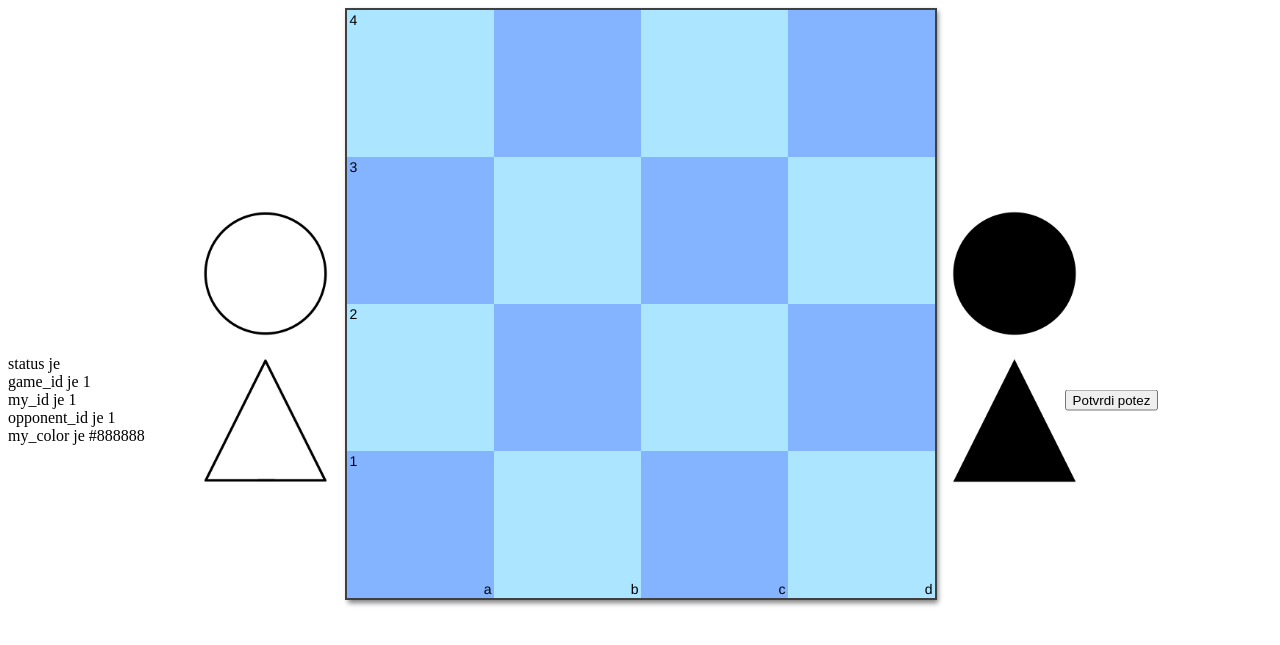
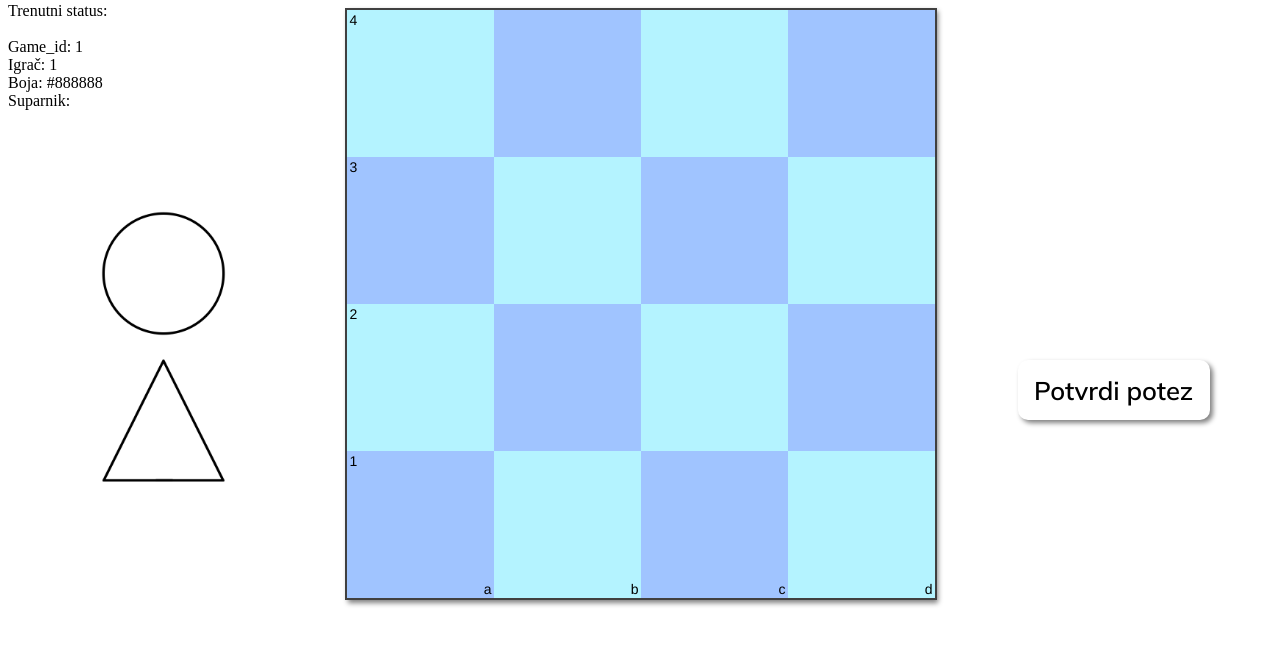
Before and after one commit to zd-mioc/Kontranto, a Django app: template Kontranto_backend/kontranto_igra/templates/kontranto_igra/board.html in a window 1280 px wide. Shown: the top 645 px of the page. Run offline with Django 3.2, Linux system fonts and the light colour scheme; the template is opened without the code that fills it: most values are stand-ins (such as "Sample title", 1, 10 or a date in 2020).

Commit message:
Promjene stila

```diff
--- a/Kontranto_backend/kontranto_igra/static/kontranto_igra/chessboard.css
+++ b/Kontranto_backend/kontranto_igra/static/kontranto_igra/chessboard.css
@@ -23,12 +23,12 @@
 }
 
 .white-1e1d7 {
-  background-color: rgb(172, 229, 255);
+  background-color: #b4f3ff;
   color: #000;
 }
 
 .black-3c85d {
-  background-color: #84b3ff;
+  background-color: #a0c4ff;
   color: #000;
 }
 
@@ -66,7 +66,7 @@
 .spare-pieces-bottom-ae20f {
   position:absolute;
   top:35%;
-  left:15%;
+  left:7%;
   transform:translate(0,-50%);
   width: 11.5%;
   height: 20%;
@@ -76,9 +76,35 @@
 .spare-pieces-top-4028b{
   position:absolute;
   top:35%;
-  right:15%;
+  right:12%;
   transform:translate(0,-50%);
   width: 11.5%;
   height: 20%;
   padding: 0px;
+  display: none
 }
+
+.okvir {
+  position: absolute;
+  color: #000000;
+  text-decoration: none;
+  padding-top: 14px;
+  padding-bottom: 14px;
+  width: 15%;
+  text-align: center;
+  display: block;
+  top: 45%;
+  right: 5.5%;
+  background-color:#fff;
+  border-radius: 10px;
+  box-shadow: 3px 3px 5px grey;
+  font-family: 'Mulish', sans-serif;
+  font-size: 2vw;
+  transition: 0.35s
+}
+a:hover, .okvir:hover{
+  color:#fff;
+  background-color: #1ddadd;
+  transition: 0.35s;
+  cursor: pointer
+}
--- a/Kontranto_backend/kontranto_igra/static/kontranto_igra/chessboard.js
+++ b/Kontranto_backend/kontranto_igra/static/kontranto_igra/chessboard.js
@@ -534,9 +534,9 @@
   function buildContainerHTML (hasSparePieces) {
     var html = '<div class="{chessboard}">'
 
-    if (hasSparePieces) {
-      html += '<div class="{sparePieces} {sparePiecesTop}"></div>'
-    }
+    // if (hasSparePieces) {                         izmjena
+    //   html += '<div class="{sparePieces} {sparePiecesTop}"></div>'
+    // }
 
     html += '<div class="{board}"></div>'
 
@@ -1169,10 +1169,10 @@
 
       if (config.sparePieces) {
         if (currentOrientation === 'white') {
-          $sparePiecesTop.html(buildSparePiecesHTML('black'))
+          // $sparePiecesTop.html(buildSparePiecesHTML('black'))
           $sparePiecesBottom.html(buildSparePiecesHTML('white'))
         } else {
-          $sparePiecesTop.html(buildSparePiecesHTML('white'))
+          // $sparePiecesTop.html(buildSparePiecesHTML('white'))
           $sparePiecesBottom.html(buildSparePiecesHTML('black'))
         }
       }
@@ -1821,7 +1821,7 @@
       $board = $container.find('.' + CSS.board)
 
       if (config.sparePieces) {
-        $sparePiecesTop = $container.find('.' + CSS.sparePiecesTop)
+        // $sparePiecesTop = $container.find('.' + CSS.sparePiecesTop)
         $sparePiecesBottom = $container.find('.' + CSS.sparePiecesBottom)
       }
 
--- a/Kontranto_backend/kontranto_igra/templates/kontranto_igra/board.html
+++ b/Kontranto_backend/kontranto_igra/templates/kontranto_igra/board.html
@@ -22,7 +22,7 @@
     }
     .gamedata{
       position:absolute;
-      top:50%;
+      top:7%;
       transform:translate(0,-50%)
     }
     </style>
@@ -73,7 +73,8 @@
       if (my_color === "black") {
         board.flip()
       }
-      var provjera = setInterval(myTimer, 3000);
+
+      var provjera = setInterval(myTimer, 1000);
       function myTimer() {
         positions=[
         [board.position().a4, board.position().b4, board.position().c4, board.position().d4],
@@ -120,6 +121,7 @@
               opponent_id = data["opponent_id"];
               status = data["game_state"];
               $("#game_status").text(status);
+              $("#opponent_id").text(opponent_id);
               if (status === "WAITING_FOR_MOVE" || status === "WAITING_FOR_BLACK_PLAYER_MOVE" || status === "WAITING_FOR_WHITE_PLAYER_MOVE") { //dohvacanje protivnikovog poteza
                 $.ajax({
                   type:"POST",
@@ -397,20 +399,20 @@
   </script>
 
 
-<div class = "button1">
+<div class = "okvir">
     <input type="hidden" name="csrfmiddlewaretoken" value="{{ csrf }}"/>
-    <button id="button1" name="Potvrdi potez" type="submit">Potvrdi potez</button>
+    <a id="button1" name="Potvrdi potez" type="submit">Potvrdi potez</a>
 </div>
 
 <!-- IZMJENE -->
 
-
 <div class="gamedata">
-  status je <span id="game_status"></span> <br>
-  game_id je {{game_id}} <br>
-  my_id je {{my_id}} <br>
-  opponent_id je {{opponent_id}} <br>
-  my_color je {{my_color}} <br>
+  Trenutni status: <br>
+  <span id="game_status"></span> <br>
+  Game_id: {{game_id}} <br>
+  Igrač: {{my_id}} <br>
+  Boja: {{my_color}} <br>
+  Suparnik: <span id="opponent_id"></span> <br>
 </div>
 
 <div id="board", style="width: 46.6%; box-shadow: 3px 3px 5px grey; display: block; margin: auto;"></div>
```
Also changed, not shown: Kontranto_backend/kontranto_igra/static/kontranto_igra/images/chesspieces/wikipedia/bK.png, Kontranto_backend/kontranto_igra/static/kontranto_igra/images/chesspieces/wikipedia/bQ.png, 1 other file.
